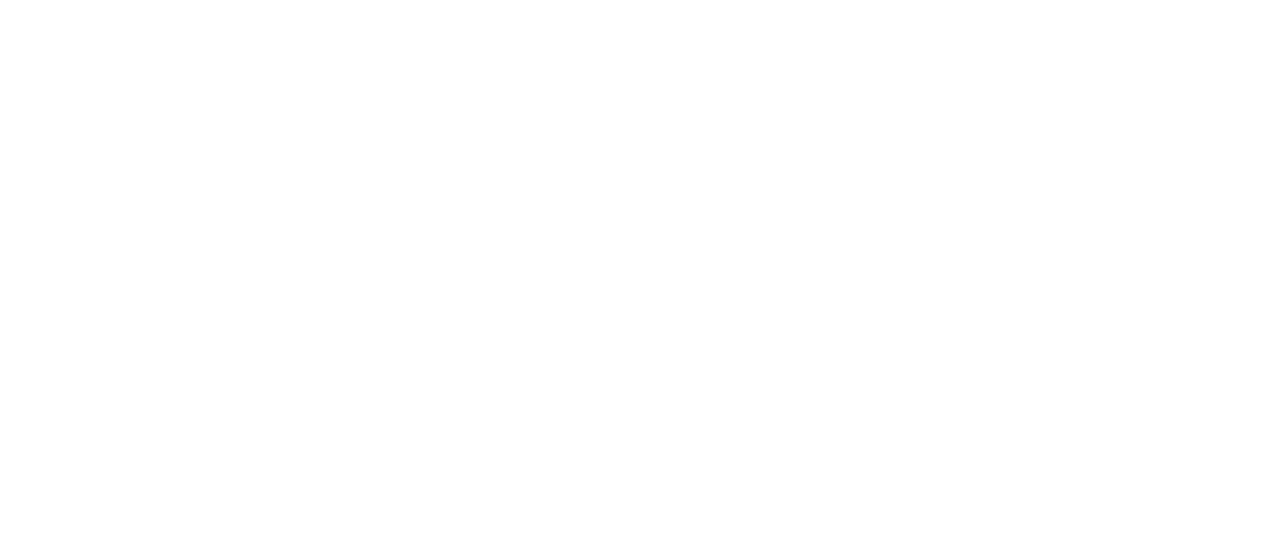
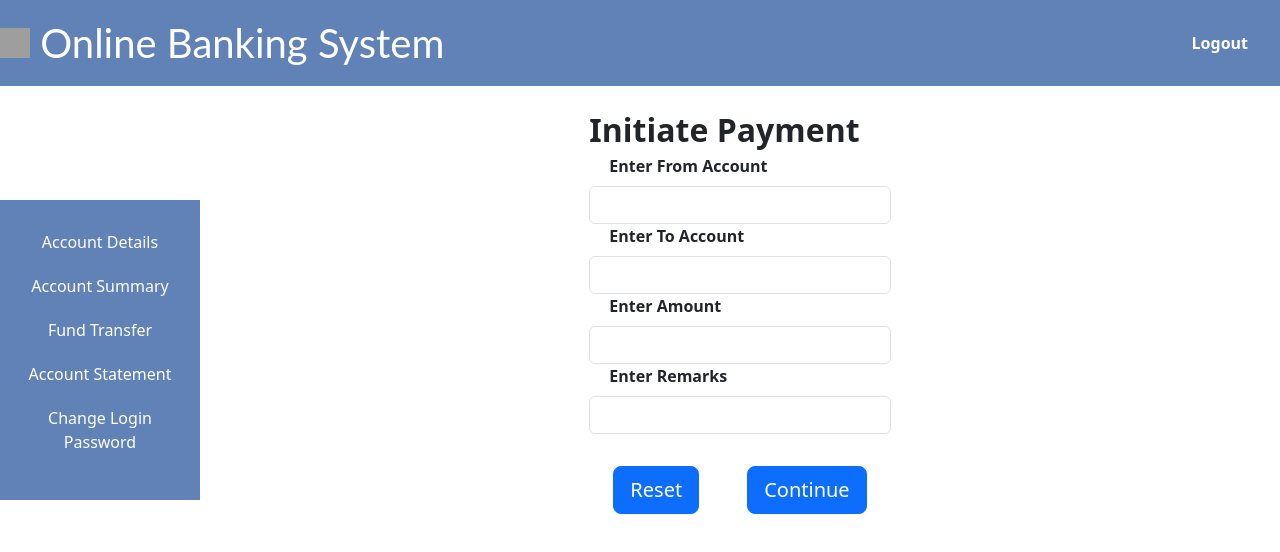
Before and after one commit to mayuri9702/OnlineBankSystem, a React (Create React App) app in the folder online-bank-system/: page /initiateTransaction in a window 1280 px wide. Before the commit this address had no page. Shown: the top 552 px of the page. Built offline with nearby package versions, Linux system fonts and the light colour scheme; grey boxes are pictures that could not be loaded.

Commit message:
Changes in fund transfer

```diff
--- a/online-bank-system/src/App.js
+++ b/online-bank-system/src/App.js
@@ -10,6 +10,7 @@
 import {AccountDetails} from './components/AccountDetails';
 import { FundTransfer } from './components/FundTransfer';
 import {AddPayee} from './components/AddPayee'
+import {InitiateTransaction} from './components/InitiateTransaction';
 import './App.css';
 import React from 'react';
 
@@ -29,6 +30,7 @@
       <Route exact path='/accountDetails' element={<AccountDetails/>}/>
       <Route exact path='/fundTransfer' element={<FundTransfer/>}/>
       <Route exact path='/addPayee' element={<AddPayee/>}/>
+      <Route exact path='/initiateTransaction' element={<InitiateTransaction/>}/>
     </Routes>
 
    </Router>
--- a/online-bank-system/src/components/AccountStatement.js
+++ b/online-bank-system/src/components/AccountStatement.js
@@ -20,9 +20,9 @@
               <div className="form-container">
                 <div className='form-row'>
                   <label for="from">From:  </label>
-                  <input type='text' id="from"/>
+                  <input type='date' id="from"/>
                   <label for="to">To:  </label>
-                  <input type='text' id="to"/>
+                  <input type='date' id="to"/>
                 </div>
               </div>
             </div>
--- a/online-bank-system/src/components/AddPayee.js
+++ b/online-bank-system/src/components/AddPayee.js
@@ -7,6 +7,7 @@
     const [name, setName] = useState('')
     const [accNo, setAccNo] = useState('')
     const [reAccNo, setReAccNo] = useState('')
+    const [nick, setNick] = useState('')
     const [nameErr, setNameErr] = useState(false)
     const [accNoErr, setAccNoErr] = useState(false)
     const [reAccNoErr, setReAccNoErr] = useState(false)
@@ -30,18 +31,38 @@
             setReAccNoErr(false)
         }
         if(name!=='' && accNo!=='' && reAccNo!==''){
-            navigate('/fundTransfer')
+            try{
+                navigate('/accountDetails')
+               setName('')
+               setAccNo('')
+               setReAccNo('')
+            }
+            catch(err){
+              alert('Login failed.')
+            }
         }
     }
 
-    function ReAccNoHandler(e){
+    function reAccNoHandler(e){
         let item=e.target.value
-        if(item===''){
+        if(item!=accNo){
           setReAccNoErr(true)
         }else{
-          setPasswordErr(false)
+          setReAccNoErr(false)
         }
-        setPassword(item)
+        setReAccNo(item)
+    }
+
+    function nickHandler(e){
+        setNick(e.target.value)
+    }
+
+    function accNoHandler(e){
+        setAccNo(e.target.value)
+    }
+
+    function nameHandler(e){
+        setName(e.target.value)
     }
 
     return(
@@ -59,7 +80,7 @@
           <div class="form-outline mb-4">
                         <label class="form-label" for="name">Beneficiary Name</label>
                         <input type="text" id="name" class="form-control form-control-lg border"
-                        value={name} />
+                        value={name} onChange={nameHandler} />
                         {nameErr?<span>Name can't be empty!</span>:""}
 
                     </div>
@@ -67,7 +88,7 @@
                     <div class="form-outline mb-4">
                         <label class="form-label" for="acc">Beneficiary Account Number</label>
                         <input type="text" id="acc" class="form-control form-control-lg"
-                        value={accNo}/>
+                        value={accNo} onChange={accNoHandler}/>
                         {accNoErr?<span>Account number can't be empty!</span>:""}
                     </div>
 
@@ -75,18 +96,19 @@
                     <div class="form-outline mb-4">
                         <label class="form-label" for="accR">Re-enter Account Number</label>
                         <input type="text" id="accR" class="form-control form-control-lg"
-                        value={reAccNo} onChange={ReAccNoHandler} />
-                        {nameErr?<span>Account number doesn't match!</span>:""}
+                        value={reAccNo} onChange={reAccNoHandler} />
+                        {reAccNoErr?<span>Account number doesn't match!</span>:""}
                     </div>
 
 
                     <div class="form-outline mb-4">
                         <label class="form-label" for="nick">Nick Name</label>
-                        <input type="text" id="nick" class="form-control form-control-lg" />
+                        <input type="text" id="nick" class="form-control form-control-lg"
+                        value={nick} onChange={nickHandler} />
                     </div>
 
                     <div class="d-flex justify-content-around align-items-center mb-4">
-                        <button type="submit" class="btn btn-primary btn-lg btn-block">Save As Beneficiary</button>
+                        <button type="submit" class="btn btn-primary btn-lg btn-block" onClick={save}>Save As Beneficiary</button>
                     </div>
 
         </form>
--- a/online-bank-system/src/components/FundTransfer.js
+++ b/online-bank-system/src/components/FundTransfer.js
@@ -1,4 +1,4 @@
-import React from 'react';
+import React, { useState } from 'react';
 import { NavbarLogout } from './NavbarLogout'
 import { LeftNavbar } from './LeftNavbar'
 import './dashboard.css'
@@ -6,7 +6,28 @@
 
 export const FundTransfer = () => {
     const navigate = useNavigate()
+    const [mode, setMode] = useState('')
+    const [modeErr, setModeErr] = useState(false)
+
+    function radioValue(event){
+        setMode(event.target.value)
+    }
+
+    function proceed(event){
+        event.preventDefault()
+        if(mode===''){
+            setModeErr(true)
+        }else{
+            try{
+                navigate('/initiateTransaction')
+            }catch{
+
+            }
+        }
+    }
+
     return (
+
         <div className="app">
         <header className="header"><NavbarLogout></NavbarLogout></header>
         <div className="container">
@@ -16,7 +37,41 @@
                 <div class="text-center text-lg-start mt-4 pt-2">
                 <button type="button" class="btn btn-primary btn-lg"
                 onClick={()=>navigate("/addPayee")}>Add Payee</button>
-            </div>
+                </div>
+                <hr></hr>
+                <div class="text-center text-lg-start mt-4 pt-2">
+                    <div>
+                        <h5 style={{color:"#6082B6"}}>Select Payment Option</h5>
+                        {modeErr?<span>Please select transaction type</span>:""}
+                    </div>
+
+                <div  onChange={radioValue}>
+                <div class="form-check-inline">
+                                <label class="form-check-label" required="true">Transaction Type
+                                </label>
+                            </div>
+
+                            <div class="form-check-inline">
+                                <label class="form-check-label">
+                                    <input type="radio" class="form-check-input" name="mode" value="IMPS"/>IMPS
+                                </label>
+                            </div>
+                            <div class="form-check-inline">
+                                <label class="form-check-label">
+                                    <input type="radio" class="form-check-input" name="mode" value="NEFT"/>NEFT
+                                </label>
+                            </div>
+                            <div class="form-check-inline">
+                                <label class="form-check-label">
+                                    <input type="radio" class="form-check-input" name="mode" value="RTGS"/>RTGS
+                                </label>
+                            </div>
+                            </div>
+                        </div>
+                        <div class="text-center text-lg-start mt-4 pt-2">
+                <button type="button" class="btn btn-primary btn-lg"
+                onClick={proceed}>Proceed</button>
+                </div>
             </div>
           </main>
         </div>
--- /dev/null
+++ b/online-bank-system/src/components/InitiateTransaction.css
@@ -0,0 +1,19 @@
+.transaction-form{
+    width:100%;
+    margin:auto
+}
+
+.button-form{
+    display:flex;
+    justify-content: center;
+    margin-top:2em;
+}
+
+.neft-transaction{
+    font-weight: bolder;
+    font-size:2em;
+    margin:auto;
+    justify-content: center;
+    margin-top: 20dp;
+    margin-bottom: 10dp;
+}
--- /dev/null
+++ b/online-bank-system/src/components/InitiateTransaction.js
@@ -0,0 +1,78 @@
+import React, {useState} from 'react';
+import "./InitiateTransaction.css";
+import { LeftNavbar } from './LeftNavbar';
+import { NavbarLogout } from './NavbarLogout';
+import './dashboard.css';
+
+
+export const InitiateTransaction=()=>{
+
+      const [fromAccount,setFromAccount]=useState("");
+      const [toAccount,setToAccount]=useState("");
+      const [amount,setAmount]=useState("");
+      const [remark,setRemark]=useState("");
+      const mode="NEFT";
+
+      function reset(event){
+        event.preventDefault();
+        setFromAccount("");
+        setToAccount("");
+        setAmount("");
+        setRemark("");
+      }
+
+      async function continueTransaction (event){
+        event.preventDefault();
+      }
+
+    return (
+      <div className="app">
+      <header className="header"><NavbarLogout></NavbarLogout></header>
+      <div className="container">
+        <div className="sidebar"><LeftNavbar></LeftNavbar></div>
+        <main className="content">
+          <div>
+          <div class="neft-transaction">
+            Initiate Payment
+          </div>
+
+          <div class="transaction-form">
+               <form>
+                <div class="form-outline flex-fill mb-0">
+                <label class="form-label" for ="fromAccount">Enter From Account</label>
+                <input class="form-control" type="number" id="fromAccount" value={fromAccount} onChange={(event)=>{setFromAccount(event.target.value)}}></input>
+                </div>
+                <div class="form-outline flex-fill mb-0">
+                <label class="form-label"for ="toAccount">Enter To Account</label>
+                <input class="form-control"type="number" id="toAccount" value={toAccount} onChange={(event)=>{setToAccount(event.target.value)}}></input>
+                </div>
+                <div class="form-outline flex-fill mb-0">
+                <label class="form-label" for ="amount">Enter Amount</label>
+                <input class="form-control" type="number" id="amount" value={amount} onChange={(event)=>{setAmount(event.target.value)}}></input>
+                </div>
+
+                <div class="form-outline flex-fill mb-0">
+                <label class="form-label" for ="remark">Enter Remarks</label>
+                <input class="form-control" type="text" id="remark" value={remark} onChange={(event)=>{setRemark(event.target.value)}}></input>
+                </div>
+
+                <div class="button-form">
+                <div class="d-flex justify-content-center mx-4 mb-3 mb-lg-4">
+                    <button type="button" class="btn btn-primary btn-lg" onClick={reset}>Reset</button>
+                  </div>
+
+                  <div class="d-flex justify-content-center mx-4 mb-3 mb-lg-4">
+                    <button type="button" class="btn btn-primary btn-lg" onClick={continueTransaction}>Continue</button>
+                  </div>
+                 </div>
+               </form>
+
+
+          </div>
+          </div>
+        </main>
+        </div>
+        </div>
+    );
+
+}
--- a/online-bank-system/src/components/LeftNavbar.css
+++ b/online-bank-system/src/components/LeftNavbar.css
@@ -24,3 +24,7 @@
 .vertical-navbar a:hover{
     background-color: #87CEEB;
 }
+
+.vertical-navbar a:active{
+    background-color: #87CEEB;
+}
```
